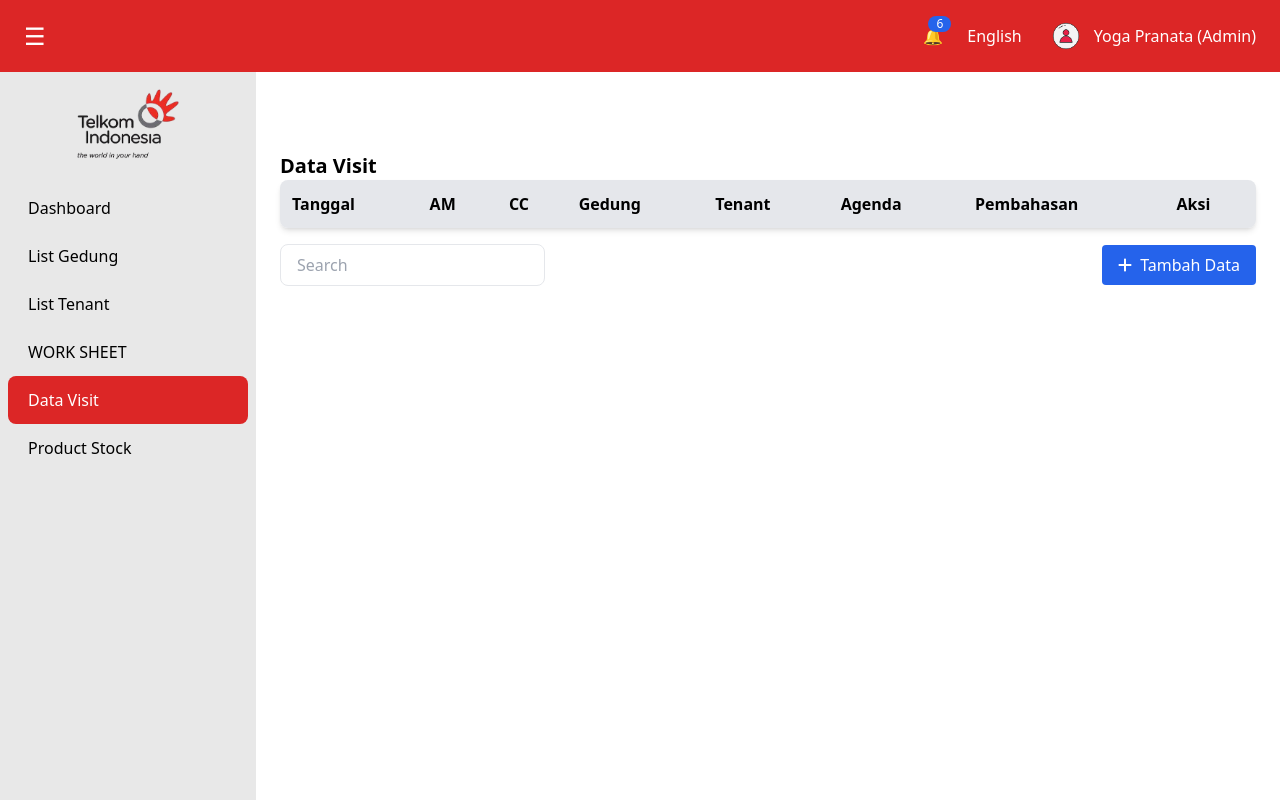
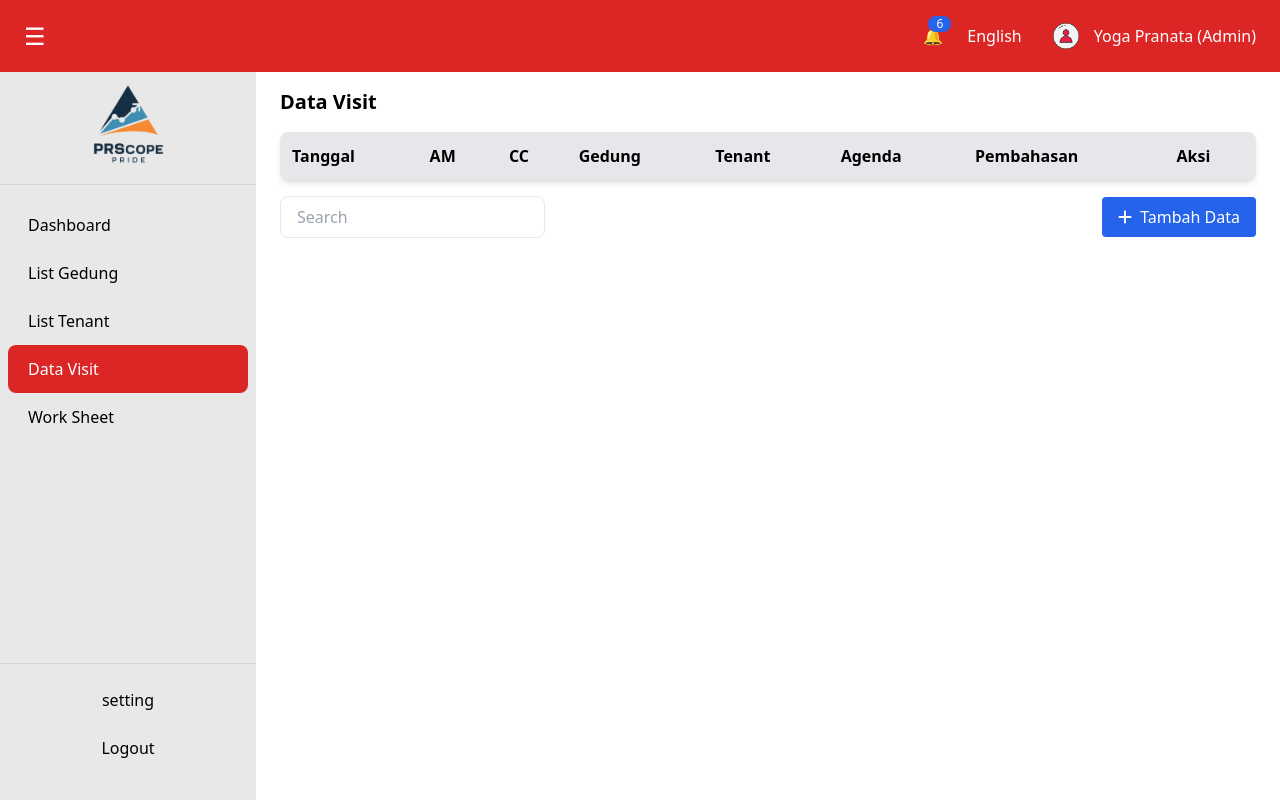
Before and after one commit to yogaprnt/Monitoring_, a plain HTML site: page datavisit.html in a window 1280 px wide. Drawn offline with nearby package versions, Linux system fonts and the light colour scheme.

Commit message:
datavisit.html

```diff
--- a/datavisit.html
+++ b/datavisit.html
@@ -4,6 +4,7 @@
     <meta charset="UTF-8" />
     <meta name="viewport" content="width=device-width, initial-scale=1.0" />
     <title>Data Visit</title>
+    <link rel="website icon" type="png" href="assets/logo_prscope.png" />
     <script src="https://cdn.tailwindcss.com"></script>
     <script
       src="https://cdnjs.cloudflare.com/ajax/libs/font-awesome/6.5.1/js/all.min.js"
@@ -42,18 +43,21 @@
       </div>
     </header>
 
-    <!-- Wrapper untuk sidebar + konten -->
-    <div class="flex flex-col pt-16">
+    <div class="flex min-h-screen">
       <!-- Sidebar -->
       <aside
         id="sidebar"
-        class="w-64 bg-[#E8E8E8] text-black flex flex-col fixed top-16 left-0 h-full transition-transform duration-300"
+        class="w-64 bg-[#E8E8E8] text-black flex flex-col fixed top-16 left-0 h-[calc(100vh-4rem)] justify-between overflow-y-auto transition-transform duration-300"
       >
-        <div class="p-5 flex justify-center">
-          <img src="assets/logo.png" alt="Telkom Indonesia" class="h-20" />
+        <div>
+          <!-- Logo -->
+          <div class="p-5 flex justify-center border-b border-gray-300">
+            <img src="assets/logo_prscope.png" alt="Telkom Indonesia" class="h-20" />
           </div>
-        <nav class="flex-1">
-          <ul>
+
+          <!-- Navigasi -->
+          <nav>
+            <ul class="mt-4">
               <li class="px-5 py-3 hover:bg-gray-300 rounded-lg mx-2">
                 <a href="index.html">Dashboard</a>
               </li>
@@ -63,23 +67,37 @@
               <li class="px-5 py-3 hover:bg-gray-300 rounded-lg mx-2">
                 <a href="tableTenants.html">List Tenant</a>
               </li>
-            <li class="px-5 py-3 hover:bg-gray-300 rounded-lg mx-2">
-              <a href="worksheet.html">WORK SHEET</a>
-            </li>
               <li class="px-5 py-3 bg-red-600 text-white rounded-lg mx-2">
                 <a href="datavisit.html">Data Visit</a>
               </li>
               <li class="px-5 py-3 hover:bg-gray-300 rounded-lg mx-2">
-              <a href="#">Product Stock</a>
+                <a href="worksheet.html">Work Sheet</a>
               </li>
             </ul>
           </nav>
+        </div>
+
+        <!-- Profile & Logout -->
+        <div class="mb-6 border-t border-gray-300 px-5 pt-4">
+          <a
+            href="setting.html"
+            class="block text-center text-black rounded-md py-2 mb-2 hover:bg-gray-300 transition"
+          >
+          setting
+          </a>
+          <a
+            href="login.html"
+            onclick="return confirmLogout()"
+            class="block text-center text-black rounded-md py-2 mb-2 hover:bg-gray-300 transition"
+          >
+            Logout
+          </a>
+        </div>
       </aside>
 
       <!-- Main Content -->
-      <div id="main-content" class="flex-1 flex flex-col ml-64">
-        <main class="p-6 mt-16">
-          <h2 class="text-xl font-bold">Data Visit</h2>
+      <div id="main-content" class="flex-1 flex flex-col ml-64 p-6 mt-16">
+        <h2 class="text-xl font-bold mb-4">Data Visit</h2>
           <table
             class="w-full bg-white shadow-md rounded-lg overflow-hidden mb-4"
           >
@@ -190,6 +208,9 @@
     </div>
 
     <script>
+      function confirmLogout() {
+        return confirm("Apakah Anda yakin ingin logout?");
+      }
       function toggleSidebar() {
         let sidebar = document.getElementById("sidebar");
         let content = document.getElementById("main-content");
```
Lines whose indentation alone changed are shown as unchanged.
